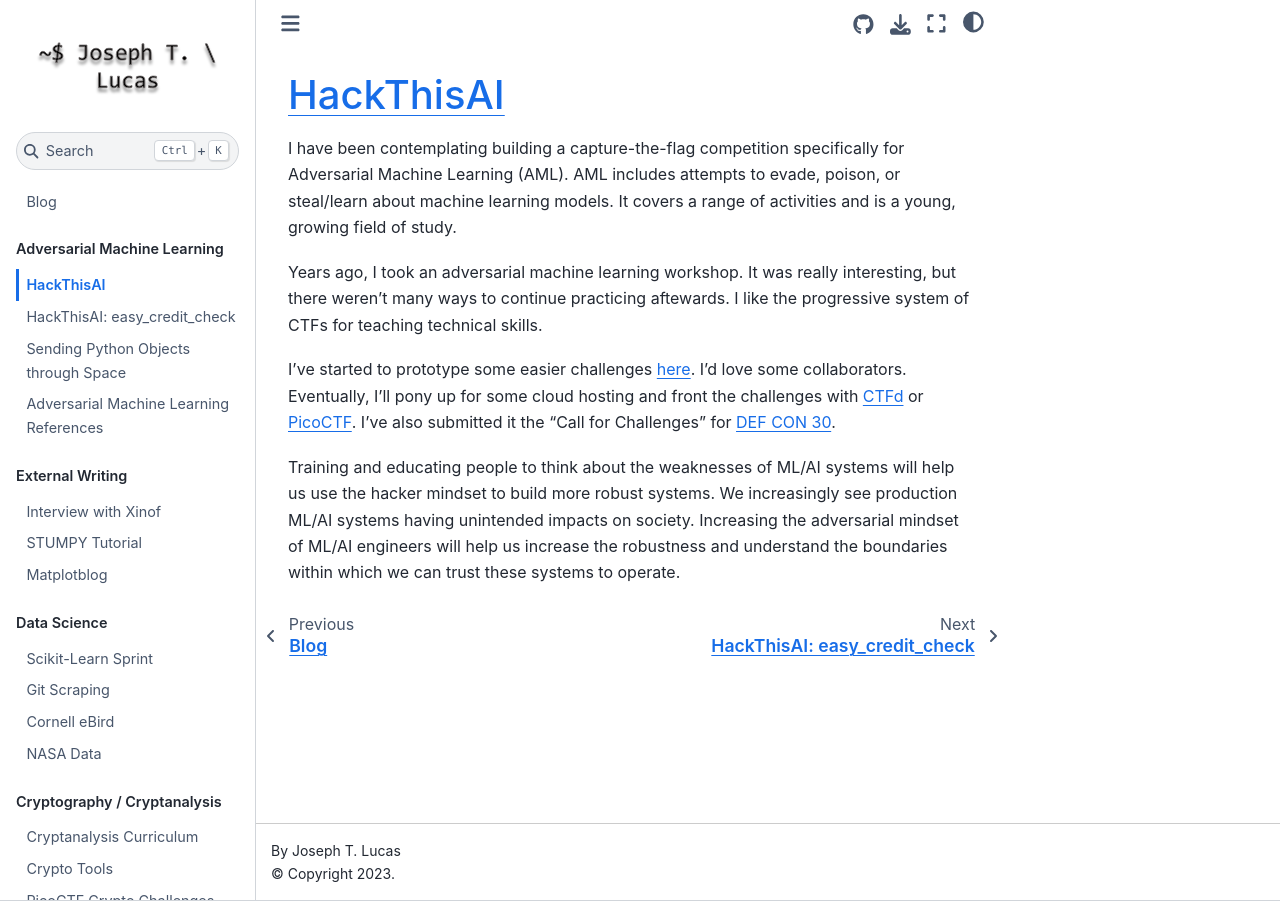
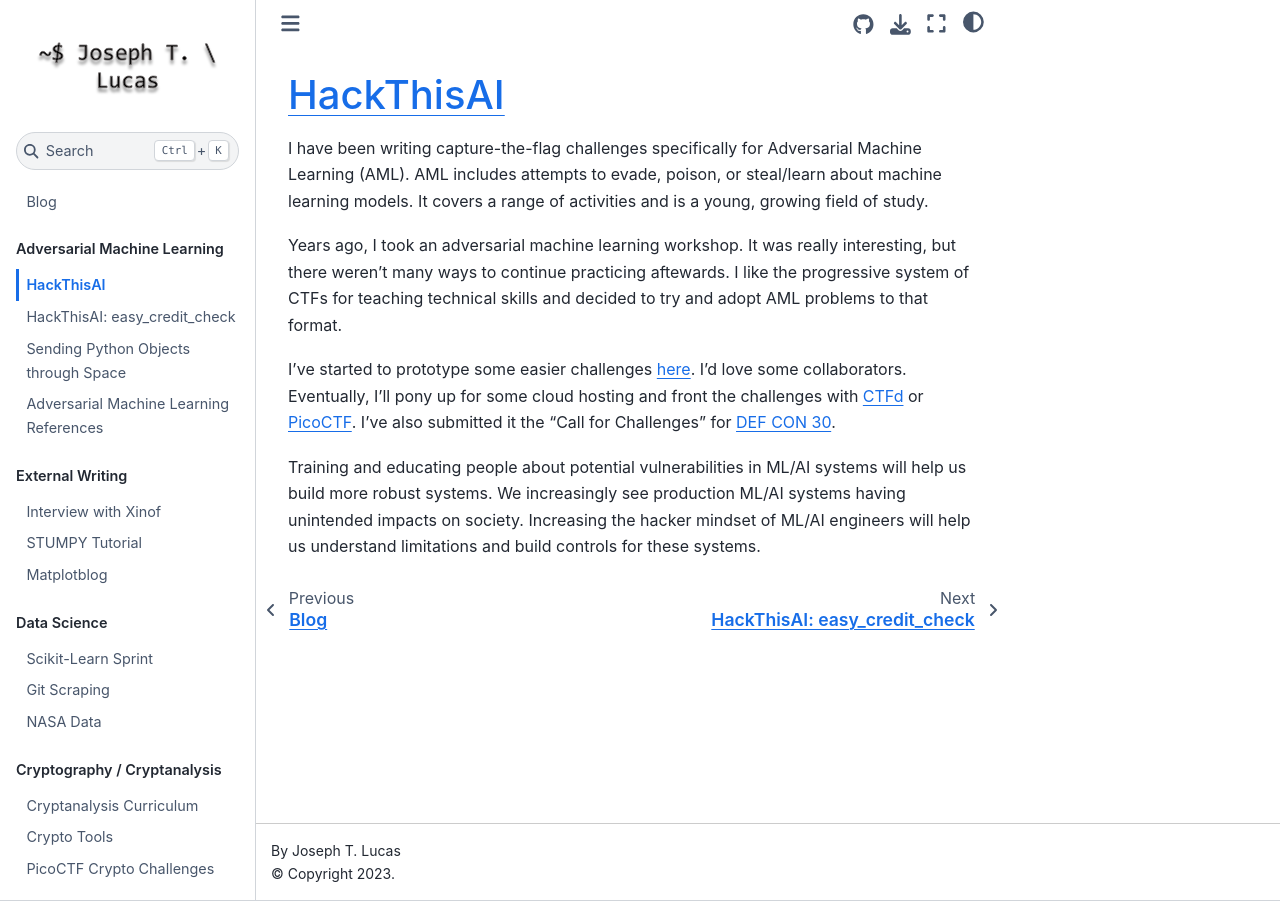
Before and after one commit to JosephTLucas/blog, a Jupyter Book: the page built from content/HackThisAI.md, in a window 1280 px wide. Built offline with Jupyter Book 1.0.4 settings and Sphinx 7.4.7 and the Sphinx Book theme 1.1.4, drawn with Linux system fonts in a browser that asks for light colours.

Commit message:
clarify post, remove bird

```diff
--- a/_toc.yml
+++ b/_toc.yml
@@ -19,7 +19,6 @@ parts:
     chapters:
     - file: content/sklearn_sprint
     - file: content/git_scraping
-    - file: content/bird
     - file: content/NASA
   - caption: Cryptography / Cryptanalysis
     chapters:
--- a/content/HackThisAI.md
+++ b/content/HackThisAI.md
@@ -1,9 +1,9 @@
 # [HackThisAI](https://github.com/JosephTLucas/HackThisAI)
 
-I have been contemplating building a capture-the-flag competition specifically for Adversarial Machine Learning (AML). AML includes attempts to evade, poison, or steal/learn about machine learning models. It covers a range of activities and is a young, growing field of study.
+I have been writing capture-the-flag challenges specifically for Adversarial Machine Learning (AML). AML includes attempts to evade, poison, or steal/learn about machine learning models. It covers a range of activities and is a young, growing field of study.
 
-Years ago, I took an adversarial machine learning workshop. It was really interesting, but there weren't many ways to continue practicing aftewards. I like the progressive system of CTFs for teaching technical skills.
+Years ago, I took an adversarial machine learning workshop. It was really interesting, but there weren't many ways to continue practicing aftewards. I like the progressive system of CTFs for teaching technical skills and decided to try and adopt AML problems to that format.
 
 I've started to prototype some easier challenges [here](https://github.com/JosephTLucas/HackThisAI). I'd love some collaborators. Eventually, I'll pony up for some cloud hosting and front the challenges with [CTFd](https://ctfd.io/) or [PicoCTF](https://picoctf.org/). I've also submitted it the "Call for Challenges" for [DEF CON 30](https://defcon.org/).
 
-Training and educating people to think about the weaknesses of ML/AI systems will help us use the hacker mindset to build more robust systems. We increasingly see production ML/AI systems having unintended impacts on society. Increasing the adversarial mindset of ML/AI engineers will help us increase the robustness and understand the boundaries within which we can trust these systems to operate.
+Training and educating people about potential vulnerabilities in ML/AI systems will help us build more robust systems. We increasingly see production ML/AI systems having unintended impacts on society. Increasing the hacker mindset of ML/AI engineers will help us understand limitations and build controls for these systems.
```
Also changed, not shown: content/bird.ipynb (deleted).
